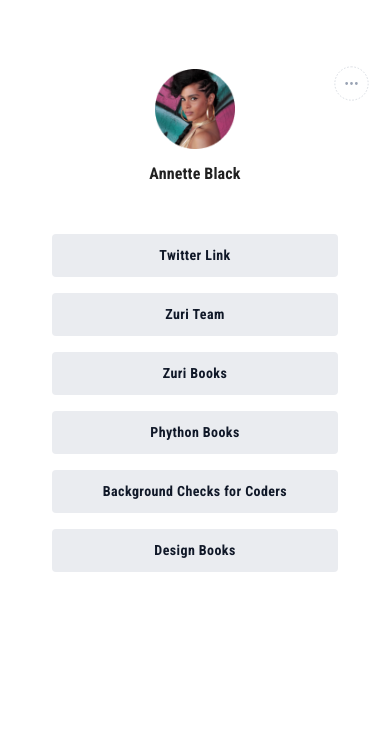
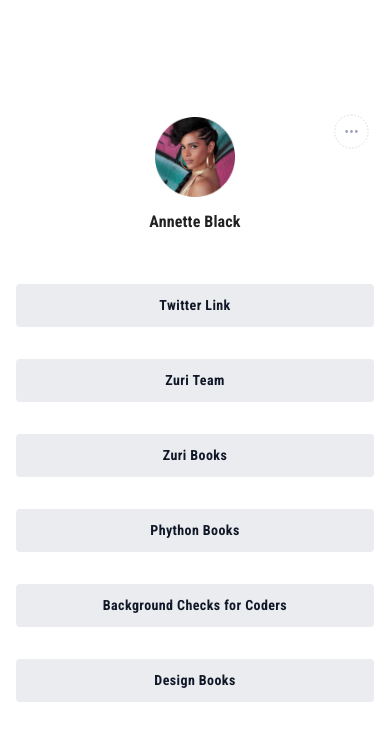
Before and after one commit to boiOctave/hngsocialtree, a React (Create React App) app: page / in a window 390 px wide. Shown: the top 740 px of the page. Built offline with nearby package versions, Linux system fonts and the light colour scheme; a web font is replaced by a local one.

Commit message:
adjusted body margins and padding

```diff
--- a/src/components/Body/Body.css
+++ b/src/components/Body/Body.css
@@ -1,3 +1,9 @@
 .css-1mrojd1-MuiButtonBase-root-MuiButton-root {
     text-transform: none;
 }
+
+@media screen and (max-width: 600px) {
+    .buttons {
+        width: 100%;
+    }
+}
--- a/src/components/Body/Links.js
+++ b/src/components/Body/Links.js
@@ -1,9 +1,11 @@
 import { Button } from '@mui/material';
 import React from 'react';
+import './Body.css';
 
 const Links = ({ name, id, link, title }) => {
     return (
         <Button
+            className='buttons'
             component='a'
             target='_blank'
             href={link}
--- a/src/components/Body/index.js
+++ b/src/components/Body/index.js
@@ -10,9 +10,10 @@
                 marginTop: '3rem',
                 display: 'flex',
                 flexDirection: 'column',
-                gap: '1rem',
+                gap: '2rem',
                 justifyContent: 'center',
                 alignItems: 'center',
+                height: '50%',
             }}>
             <Links
                 name={'Twitter Link'}
--- a/src/views/Main.js
+++ b/src/views/Main.js
@@ -6,7 +6,7 @@
 
 const Main = () => {
     return (
-        <Container maxWidth='lg' sx={{ margin: '4rem auto' }}>
+        <Container maxWidth='xl' sx={{ marginTop: '7rem', height: '100vh' }}>
             <Header />
             <Body />
             <Footer />
```
Also changed, not shown: src/views/Main.css (added).
